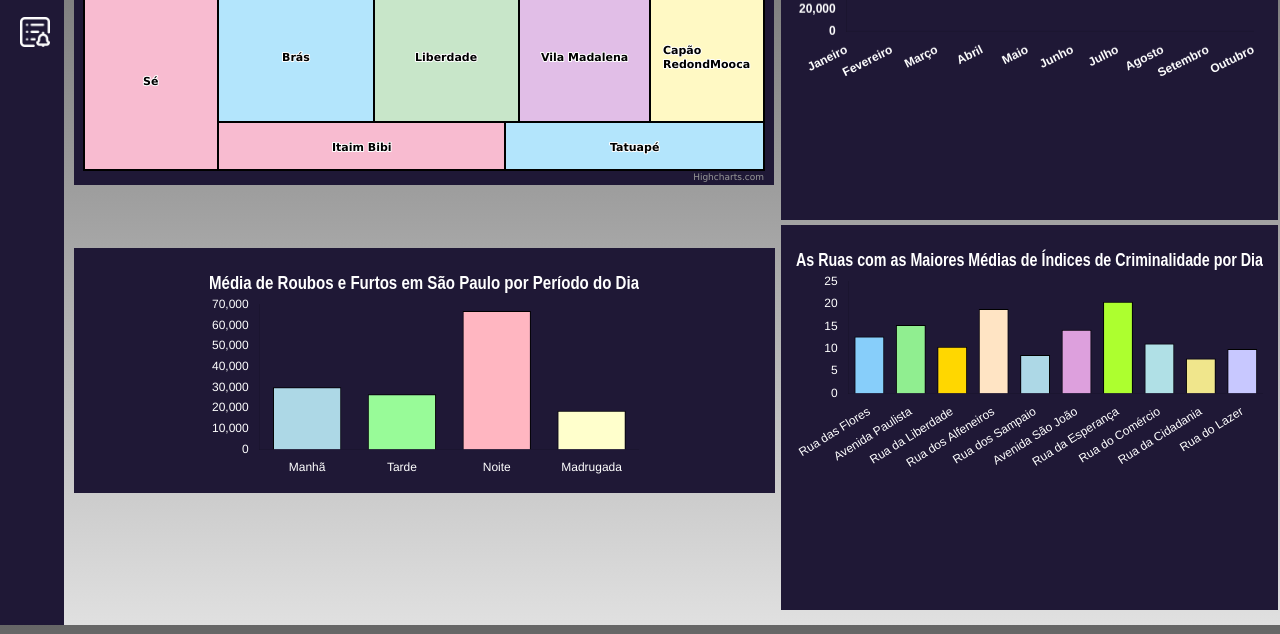
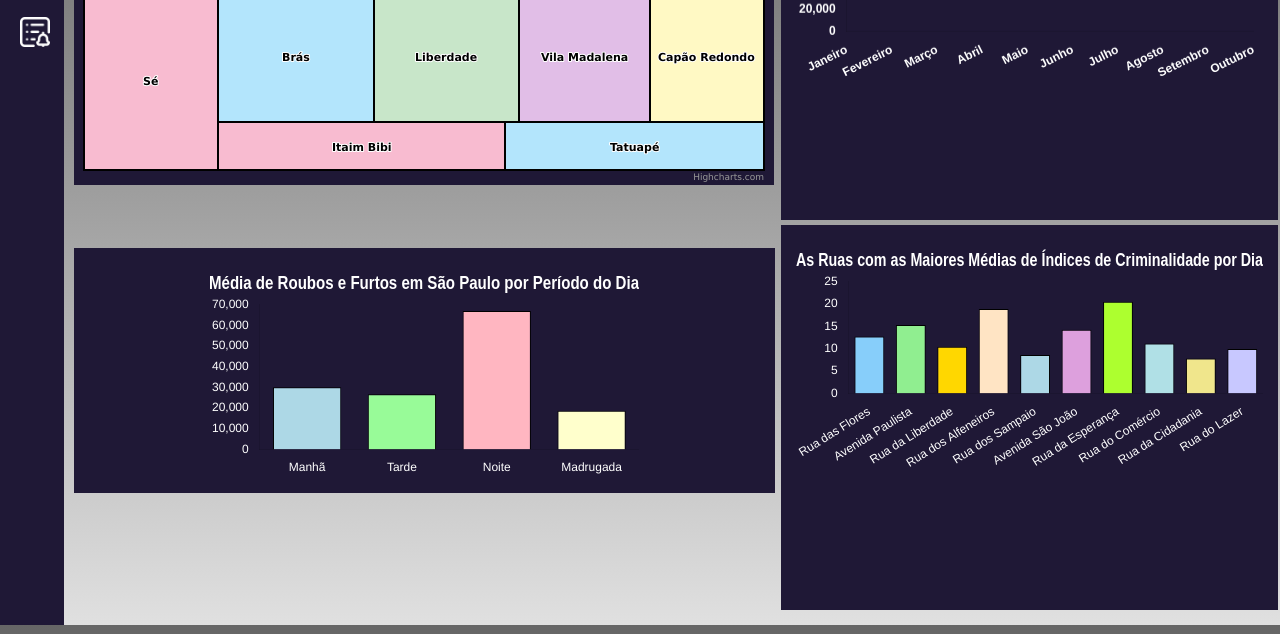
Before and after one commit to InfoTrack-SPTech/Site-Institucional, a website: page public/dashboard/dashboard.html in a window 1280 px wide. Shown: the part 175-809 px from the top of the page. Drawn offline with nearby package versions, Linux system fonts and the light colour scheme.

Commit message:
Correção de erros de escrita

```diff
--- a/public/dashboard/dashboard.html
+++ b/public/dashboard/dashboard.html
@@ -189,7 +189,7 @@
         value: 	25000,
         color: '#E1BEE7'  // Lilás pastel
       }, {
-        name: 'Capão RedondMooca',
+        name: 'Capão Redondo',
         value: 	22000,
         color: '#FFF9C4'  // Amarelo pastel
       }, {
```
